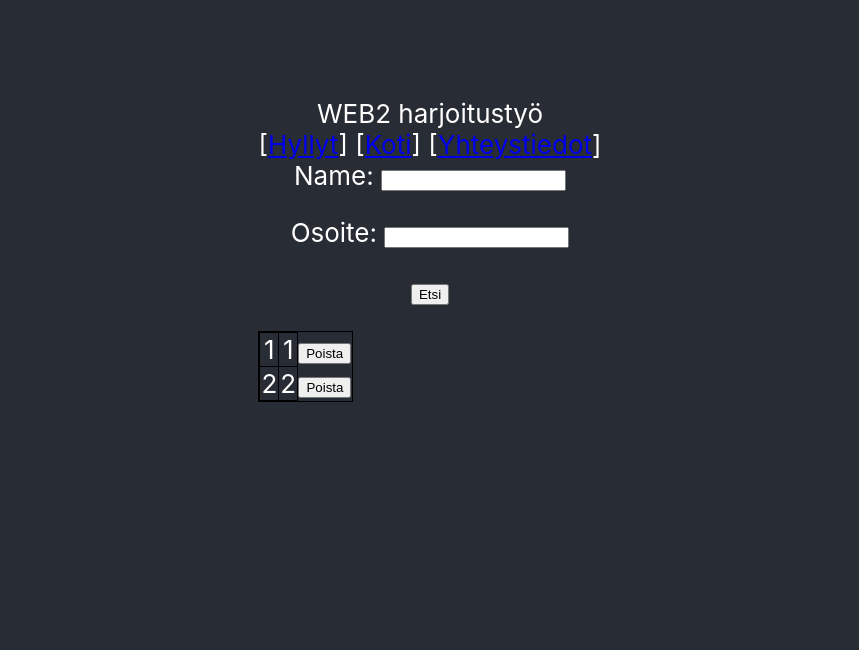
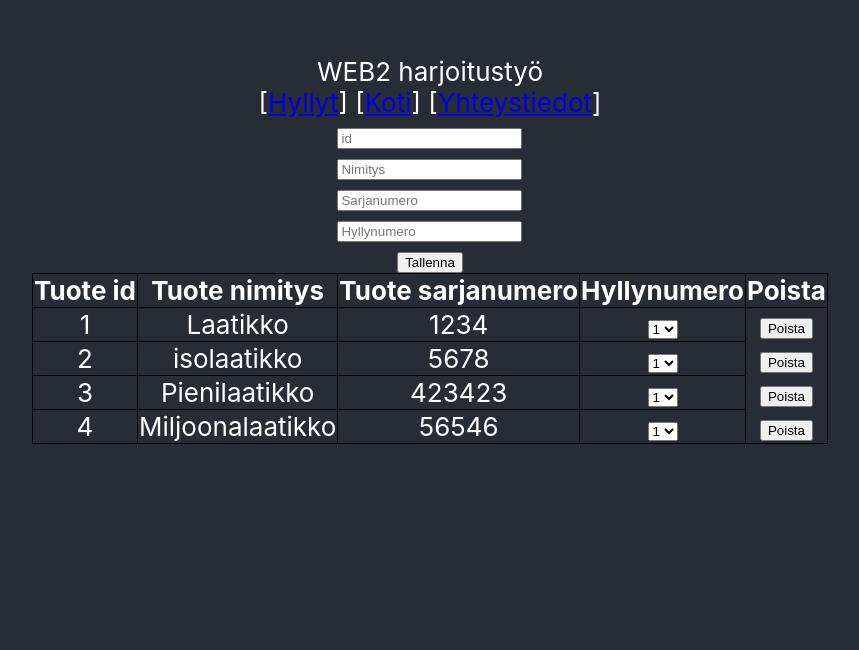
Before and after one commit to JoniKourunen/webohjemointi2_harj_tyo, a React (Create React App) app: page /Hyllyt in a window 1280 px wide. Shown: the part 150-800 px from the top of the page, without its empty margins (210-1069 px from the left). Built offline with nearby package versions, Linux system fonts and the light colour scheme; data requests are answered from the project's data file.

Commit message:
Päivitelty

```diff
--- a/db.json
+++ b/db.json
@@ -40,9 +40,7 @@
       "Postitoimipaikka": "Pahkasika",
       "puhelinnumero": "534534"
     }
-
   ],
-
   "Hylly": [
     {
       "id": 1,
@@ -53,19 +51,31 @@
       "Nimi": 2
     }
   ],
-
-  "Tavara":[
+  "Tavara": [
     {
-    "tavaraId": 1,
+      "id": 1,
       "Nimitys": "Laatikko",
-    "Sarjanumero":1234,
-    "Hyllynumero":1
+      "Sarjanumero": 1234,
+      "Hyllynumero": 1
     },
     {
-    "tavaraId": 2,
+      "id": 2,
       "Nimitys": "isolaatikko",
-    "Sarjanumero":5678,
-    "Hyllynumero":2
+      "Sarjanumero": 5678,
+      "Hyllynumero": 2
+    },
+    {
+      "id": 3,
+      "Nimitys": "Pienilaatikko",
+      "Sarjanumero": "423423",
+      "Hyllynumero": "3",
+      "tavara_id": "3"
+    },
+    {
+      "id": "4",
+      "Nimitys": "Miljoonalaatikko",
+      "Sarjanumero": "56546",
+      "Hyllynumero": "4"
     }
   ],
   "Hyllytavara": {
--- a/package.json
+++ b/package.json
@@ -6,7 +6,7 @@
     "@testing-library/jest-dom": "^5.16.4",
     "@testing-library/react": "^13.1.1",
     "@testing-library/user-event": "^13.5.0",
-    "axios": "^0.27.2",
+    "axios": "^0.24.0",
     "react": "^18.0.0",
     "react-dom": "^18.0.0",
     "react-router-dom": "^6.3.0",
--- a/src/App.js
+++ b/src/App.js
@@ -16,13 +16,15 @@ function App() {
 
         <p>
           WEB2 harjoitustyö
-          <lisäys/>
+
 
 
        {/*    <Search/>  */}
           <nav>
 
-          <lisäys/>
+         {/*  <Lisays/> */}
+
+
             [<Link to="/Hyllyt">Hyllyt</Link>]
 
             [<Link to="/Koti">Koti</Link>]
@@ -31,7 +33,6 @@ function App() {
           </nav>
           <Outlet/>
 
-          <lisäys/>
 
 
 
--- a/src/Lisays.js
+++ b/src/Lisays.js
@@ -1,25 +1,33 @@
 import React, { Component } from 'react'
 import axios from 'axios'
+import fetchData from './Hyllyt'
 
 export class Lisays extends Component {
   constructor(props) {
     super(props)
 
     this.state = {
-        tavaraId:'',
+        id:'',
        Nimitys:'',
        Sarjanumero:'',
        Hyllynumero:''
     }
   }
   changeHandler = e => {
-      this.setState({ [e.target.tavaraId]: e.target.value })
+      this.setState({ [e.target.name]: e.target.value
+
+    })
   }
+
+
+
+
+
   submitHandler = e => {
       e.preventDefault()
       console.log(this.state)
       axios
-      .post('http://localhost:4000/tavara', this.state)
+      .post('http://localhost:4000/Tavara', this.state)
       .then(response => {
           console.log(response)
         })
@@ -27,9 +35,16 @@ export class Lisays extends Component {
             console.log(error)
         })
 
+
+
   }
+
+
+
     render() {
-        const { tavaraId, Nimitys, Sarjanumero, Hyllynumero } = this.state
+        const { id, Nimitys, Sarjanumero, Hyllynumero } = this.state
+
+
         return (
             <div>
                 <form onSubmit={this.submitHandler}>
@@ -37,9 +52,10 @@ export class Lisays extends Component {
                         <input
                         type="text"
                         name="id"
-                        value={tavaraId}
+                        value={id}
                         onChange={this.changeHandler}
-                        placeholder="ID"
+                      /*   onChange={(e) => setName(e.target.value)} */
+                        placeholder="id"
                         />
                     </div>
                     <div>
@@ -69,7 +85,11 @@ export class Lisays extends Component {
                         placeholder="Hyllynumero"
                         />
                     </div>
+
                     <button type="submit">Tallenna</button>
+
+
+
                 </form>
             </div>
         )
--- a/src/hyllyt.js
+++ b/src/hyllyt.js
@@ -39,7 +39,7 @@ class Hyllyt extends Component {
 
        // alert("Poistettu "+ event.target.enimi);
 
-         fetch('http://localhost:4000/Hylly' +  event.target.id, {
+         fetch('http://localhost:4000/Tavara/' +  event.target.id, {
             method: 'DELETE',
           })
 
@@ -52,14 +52,14 @@ class Hyllyt extends Component {
         }.bind(this), 500)
 
          // await this.buttonClicked()
-
+         this.fetchData();
     }
-    async poista(event) {  //poista toiminto
+/*     async poista(event) {  //poista toiminto
 
 
         // alert("Poistettu "+ event.target.enimi);
 
-          fetch('http://localhost:4000/Hylly' +  event.target.id, {
+          fetch('http://localhost:4000/Tavara' +  event.target.tavara_id, {
              method: 'PUT',
            })
 
@@ -73,7 +73,7 @@ class Hyllyt extends Component {
 
           // await this.buttonClicked()
 
-     }
+     } */
 
 
 
@@ -87,10 +87,8 @@ class Hyllyt extends Component {
 
 
 
-        let response = await fetch("http://localhost:4000/Hylly");
+        let response = await fetch("http://localhost:4000/Tavara");
         let data = await response.json();
-
-
 
         this.setState({ data: data });
 
@@ -106,8 +104,8 @@ class Hyllyt extends Component {
             return (
                 <div>
 
-                    <form>
-                    <lisäys/>
+{/*                     <form>
+                    <Lisays/>
                         <label>
 
                         Name:&nbsp;
@@ -123,14 +121,14 @@ class Hyllyt extends Component {
 
                     </form>
 
-                        <button onClick={this.buttonClicked} id="etsinappi">Etsi</button>
+                        <button onClick={this.buttonClicked} id="etsinappi">Etsi</button> */}
 
                         <p>Loading....</p>
 
                 </div>
 
             )
-            else if (this.state.data.length == 0){
+            else if (this.state.data.length === 0){
 
                 return(
             <div>
@@ -159,15 +157,34 @@ class Hyllyt extends Component {
                 )
             }
         else {
-            <lisäys/>
-           let dataObjektit = this.state.data.map((hylly) =>
+            <Lisays/>
 
-                <tr key={hylly.id}>
 
-                    <td>{hylly.id}</td>
-                    <td>{hylly.Nimi}</td>
+           let dataObjektit = this.state.data.map((tuote) =>
 
-                    <button onClick={this.poista} id={hylly.id}> Poista</button>
+
+                <tr key={tuote.id}>
+
+                    <td>{tuote.id}</td>
+                    <td>{tuote.Nimitys}</td>
+                    <td>{tuote.Sarjanumero}</td>
+                   {/*  <td>{tuote.Hyllynumero}</td>  */}
+
+
+                     <td>
+                    <label for="Hylly"></label>
+                    <select id="hylly" name="hylly">
+                    <option value="hylly.hylly_id">1</option>
+                    <option value="hylly.hylly_id">2</option>
+                    <option value="hylly.hylly_id">3</option>
+                    <option value="hylly.hylly_id">4</option>
+
+
+                    </select>
+                        </td>
+
+
+                    <button onClick={this.poista} id={tuote.id}> Poista</button>
 
 
                 </tr>
@@ -178,8 +195,8 @@ class Hyllyt extends Component {
             return (
 
                 <div>
-                    <form>
-                    <lisäys/>
+                  {/*   <form>
+
 
                         <label>
 
@@ -196,13 +213,20 @@ class Hyllyt extends Component {
                         </label>
                     </form>
 
-                    <p><button onClick={this.buttonClicked} id="etsinappi">Etsi</button> </p>
-                    <lisäys/>
+                    <p><button onClick={this.buttonClicked} id="etsinappi">Etsi</button> </p> */}
+
+                    <Lisays/>
                     <table>
                         <tbody>
 
-
-                            <tr>{dataObjektit}</tr>
+                            <tr>
+                            <th>Tuote id</th>
+                            <th>Tuote nimitys</th>
+                            <th>Tuote sarjanumero</th>
+                            <th>Hyllynumero</th>
+                            <th>Poista</th>
+                            </tr>
+                            {dataObjektit}
 
                         </tbody>
                     </table>
--- a/src/index.js
+++ b/src/index.js
@@ -7,7 +7,7 @@ import App from './App';
 import reportWebVitals from './reportWebVitals';
 import Koti from './Koti';
 import Yhteystiedotmiddle  from './Yhteystiedotmiddle';
-import Search from './Search';
+
 import Hyllyt from './Hyllyt';
 
 
@@ -28,8 +28,6 @@ ReactDOMClient.createRoot(document.getElementById('root')).render(
 
   </BrowserRouter>
 
-,
-
 );
 
 // If you want to start measuring performance in your app, pass a function
```
Also changed, not shown: 1 other file (tests, documents, lock files or other folders). Lines whose indentation alone changed are shown as unchanged.
